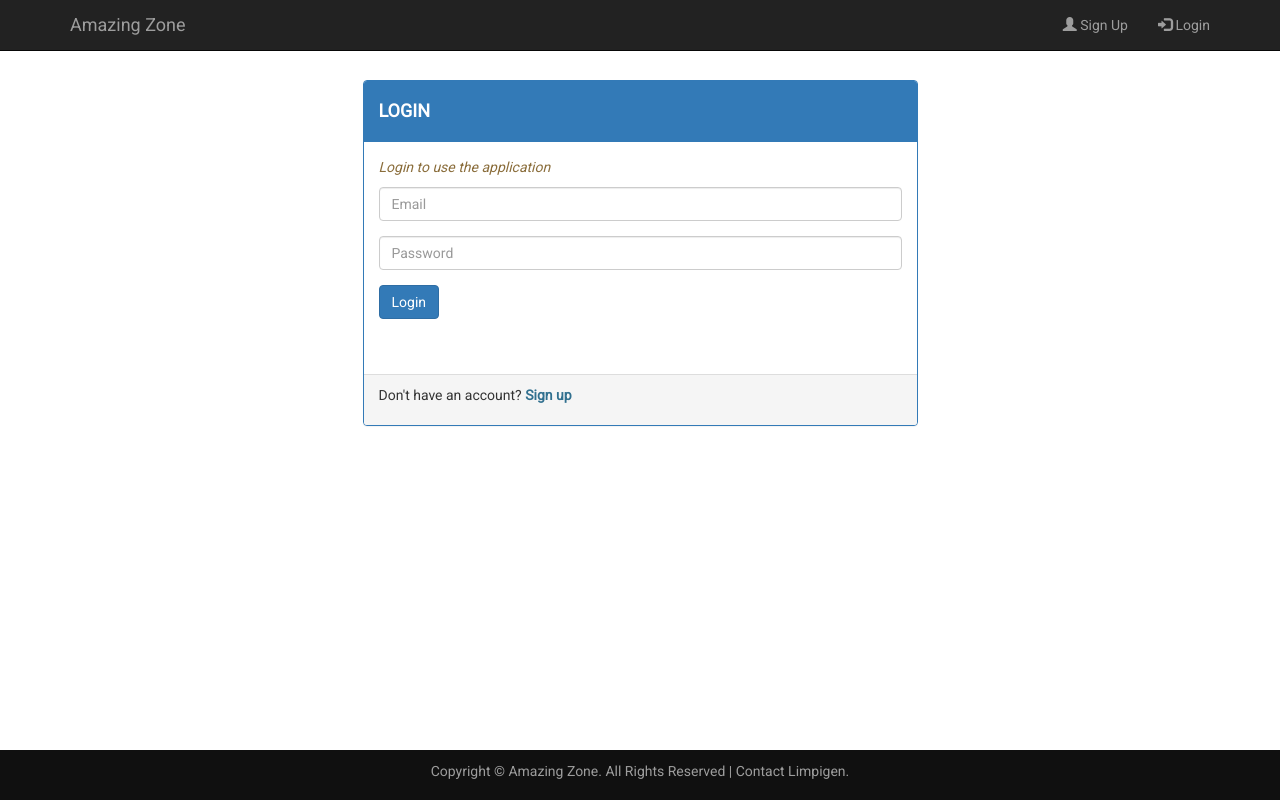
After one commit to atreya221/amazing-zone, a PHP site: page /login.php in a window 1280 px wide. The commit adds this page. Run offline with PHP 8.4, Linux system fonts and the light colour scheme.

Commit message:
Added login module
Co-authored-by: Lipi Jain <lipijain2@users.noreply.github.com>

```diff
--- a/includes/header.php
+++ b/includes/header.php
@@ -12,7 +12,7 @@
                 <?php if (isset($_SESSION['email'])) { ?>
                 <li><a href = "cart.php"><span class = "glyphicon glyphicon-shopping-cart"></span> Cart </a></li>
                 <li><a href = "settings.php"><span class = "glyphicon glyphicon-user"></span> Settings</a></li>
-                <li><a href = "logout_script.php"><span class = "glyphicon glyphicon-log-in"></span> Logout</a></li>
+                <li><a href = "logout-script.php"><span class = "glyphicon glyphicon-log-in"></span> Logout</a></li>
                 <?php } else { ?>
                     <li><a href="signup.php"><span class="glyphicon glyphicon-user"></span> Sign Up</a></li>
                     <li><a href="login.php"><span class="glyphicon glyphicon-log-in"></span> Login</a></li>
--- a/index.php
+++ b/index.php
@@ -2,7 +2,7 @@
 require 'includes/common.php';
 if (isset($_SESSION['email']))
 {
-    header('location: products.php');
+    /*header('location: products.php'); */
 }
 ?>
 <!DOCTYPE html>
--- /dev/null
+++ b/login.php
@@ -0,0 +1,76 @@
+<?php
+require 'includes/common.php';
+if(isset($_SESSION['email']))
+{
+    header('location: index.php');
+}
+?>
+<!DOCTYPE html>
+<html>
+        <head>
+		<title>Amazing Zone</title>
+		<meta charset="utf-8">
+		<meta name='viewport' content="width=device-width, initial-scale=1.0">
+		<meta http-equiv="X-UA-Compatible" content="IE=edge">
+		<link href="https://fonts.googleapis.com/css2?family=Roboto&display=swap" rel="stylesheet">
+		<link href="https://fonts.googleapis.com/css2?family=Oxygen&display=swap" rel="stylesheet">
+		<link rel="stylesheet" type="text/css" href="css/bootstrap.min.css">
+		<link rel="stylesheet" type="text/css" href="css/index.css">
+		<script src="js/jquery-3.5.1.min.js"></script>
+		<script src="js/bootstrap.min.js"></script>
+	</head>
+
+	<body>
+
+        <?php
+            include 'includes/header.php';
+        ?>
+		<div class="container container-modi">
+			<div class="row row-style">
+				<div class="col-xs-offset-2 col-xs-8 col-md-offset-3 col-md-6">
+                    <?php if(!isset($_GET['login_error'])) { ?>
+					<div class="panel panel-primary">
+						<div class="panel-heading">
+							<h4><strong>LOGIN</strong></h4>
+						</div>
+                    <?php }
+                        else {
+                    ?>
+                        <div class="panel panel-warning">
+						<div class="panel-heading">
+							<h5><strong><?php echo $_GET['login_error']."!"; ?></strong></h5>
+						</div>
+                    <?php } ?>
+
+						<div class="panel-body panel-body-style">
+							<p class="text-warning">
+								<em>Login to use the application</em>
+							</p>
+                            <form action="login-script.php" method="post">
+                                <div class="form-group">
+                                    <input type="email" name="email" placeholder="Email" class="form-control" required="True" pattern="[a-z0-9._%+-]+@[a-z0-9.-]+\.[a-z]{2,3}$">
+                                </div>
+                                <div class="form-group">
+                                    <input type="password" name="password" placeholder="Password" class="form-control" required="True" pattern=".{6,}">
+                                </div>
+                                <div class="form-group">
+                                    <input type="submit" class="btn btn-primary" value="Login">
+                                </div>
+							</form>
+
+						</div>
+						<div class="panel-footer panel-footer-style">
+							Don't have an account? <a href="signup.php" class="text-info"><strong>Sign up</strong></a>
+						</div>
+					</div>
+				</div>
+			</div>
+            <div class="push"></div>
+		</div>
+
+
+		<?php
+            include 'includes/footer.php';
+        ?>
+	</body>
+</html>
```
Also changed, not shown: login-script.php (added, +21 -0 lines), logout-script.php (added, +10 -0 lines).
